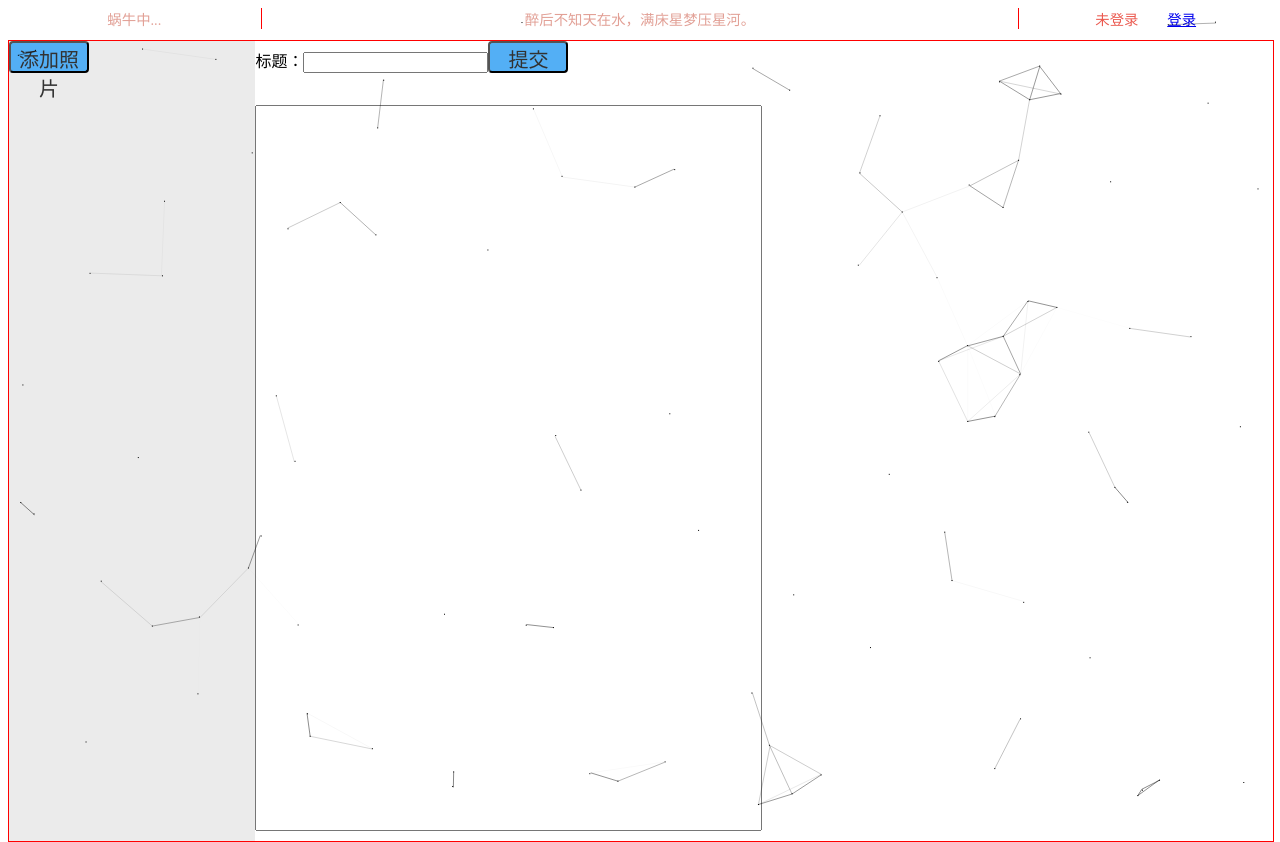
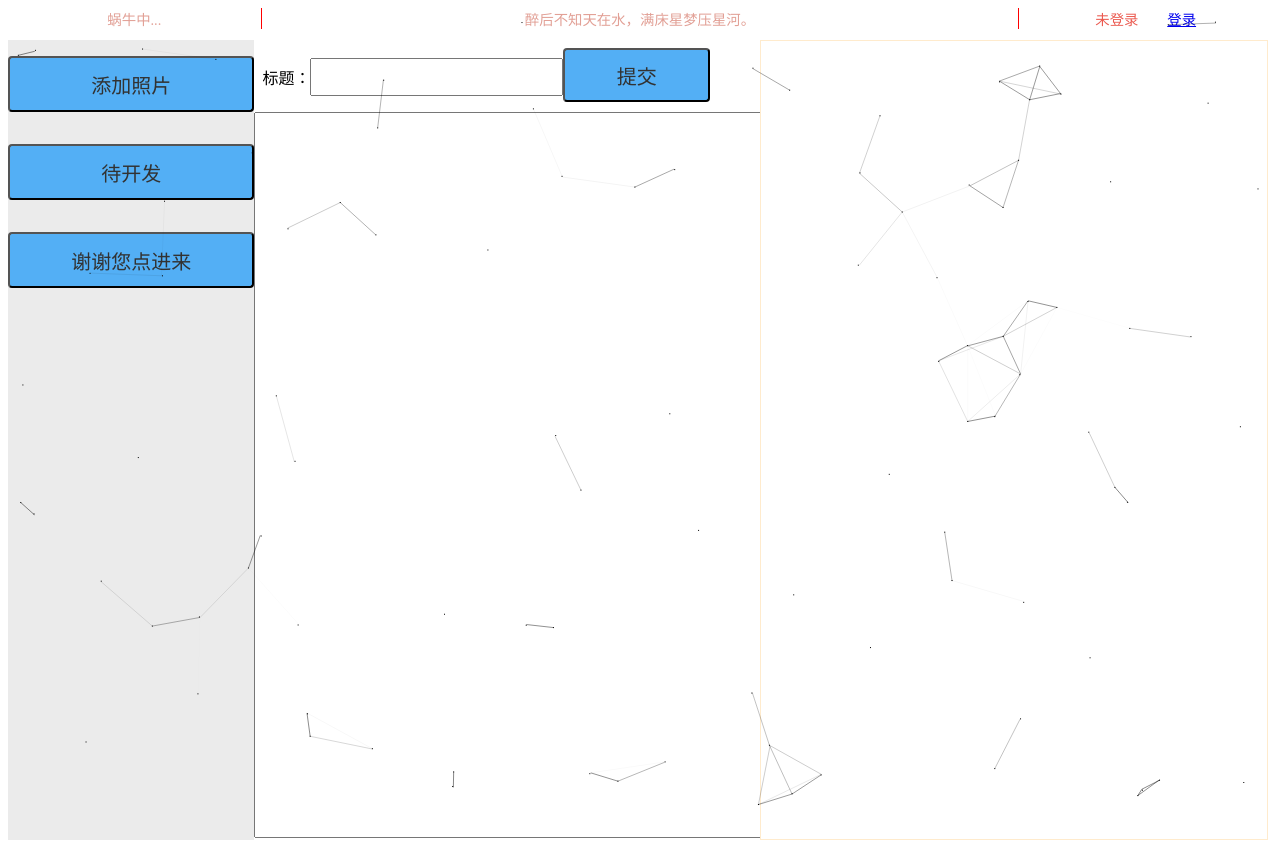
Before and after one commit to dddsswu/inso_font, a Vue app: page /#/postblog in a window 1280 px wide. Built offline with nearby package versions, Linux system fonts and the light colour scheme; what wc-messagebox would draw is missing.

Commit message:
写日记功能

```diff
--- a/src/api/url.js
+++ b/src/api/url.js
@@ -1,8 +1,6 @@
-
-
-function URL(){
-    let _URL_= 'http://localhost:3000';
-    //let _URL_= 'http://49.235.240.136:3000';
+function URL() {
+    //let _URL_= 'http://localhost:3000';
+    let _URL_ = 'http://49.235.240.136:3000';
     return _URL_;
 }
 
--- a/src/components/homeimage/msgbox.vue
+++ b/src/components/homeimage/msgbox.vue
@@ -15,7 +15,7 @@
   </div>
 </template>
 <script>
-import {mapState}from 'vuex'
+import { mapState } from "vuex";
 export default {
   data: function() {
     return {
@@ -23,43 +23,44 @@ export default {
       sendmsg: ""
     };
   },
-  computed:{...mapState(['isLogined','username'])},
+  computed: { ...mapState(["isLogined", "username"]) },
   methods: {
     async init() {
       try {
         let List = await this.$ajax("/msgbox", "GET");
         console.log(List);
-        this.msgList = (List.data.data).reverse();
+        this.msgList = List.data.data.reverse();
       } catch (error) {
         console.log(error);
       }
     },
-    async submit(){
-        if(!this.isLogined)return this.$alert('请先登录！').then(()=>{this.$router.push('/login')})
-        else{
-        let date=new Date();
-        date=[date.getFullYear(),date.getMonth()+1,date.getDate()]
-        date=date.join('-')
-           let params={msg:this.sendmsg,username:this.username,date}
-           let res =await this.$ajax('/msgbox','POST',params);
-           if(res.data.code===1) {
-               this.$alert('发送成功了！').then(()=>{
-                   this.sendmsg=""
-                   this.init();
-               })
-           }
-           else return this.$alert('发送失败，请稍后再试')
-        }
+    async submit() {
+      if (!this.isLogined)
+        return this.$alert("请先登录！").then(() => {
+          this.$router.push("/login");
+        });
+      else {
+        let date = new Date();
+        date = [date.getFullYear(), date.getMonth() + 1, date.getDate()];
+        date = date.join("-");
+        let params = { msg: this.sendmsg, username: this.username, date };
+        let res = await this.$ajax("/msgbox", "POST", params);
+        if (res.data.code === 1) {
+          this.$alert("发送成功了！").then(() => {
+            this.sendmsg = "";
+            this.init();
+          });
+        } else return this.$alert("发送失败，请稍后再试");
+      }
     }
   },
   created() {
     this.init();
   }
 };
-
 </script>
 <style scoped lang="less" >
-@import '../css/common.less';
+@import "../css/common.less";
 .content_msgbox {
   width: 100%;
   height: 4rem;
@@ -87,10 +88,13 @@ export default {
     resize: none;
     font: 400 18px system-ui;
   }
-  .btn-box{
-      margin-top: -0.3rem ;
-      text-align: end;
-      padding-right: 0.8rem;
+  .btn-box {
+    margin-top: -0.3rem;
+    text-align: end;
+    padding-right: 0.8rem;
+    .app-button {
+      width: 7rem;
+    }
   }
 }
 </style>
--- a/src/components/leftSlider.vue
+++ b/src/components/leftSlider.vue
@@ -7,51 +7,59 @@
         </div>
         <div class="title_box">{{title}}</div>
         <div class="title_box">{{date}}</div>
-
       </div>
+      <div class="func_area">
         <button v-if="photo" class="app-button" @click="addphoto">添加照片</button>
+        <button v-if="textblog" class="app-button" @click="toblog">写日记</button>
+        <button class="app-button" @click="toblog">待开发</button>
+        <button class="app-button" @click="toblog">谢谢您点进来</button>
+      </div>
     </div>
   </div>
 </template>
 
 <script>
-import {mapState} from 'vuex';
-import URL from '../api/url'
+import { mapState } from "vuex";
+import URL from "../api/url";
 export default {
   data: function() {
     return {
-            url: '',
-            title:'',
-            date:''
-        }
+      url: "",
+      title: "",
+      date: ""
+    };
   },
-    props: ['photo', 'blog'],
+  props: ["photo", "blog", "textblog"],
   computed: {
-        ...mapState(['username'])
+    ...mapState(["username"])
   },
   methods: {
+    toblog() {
+      this.$router.push("/postblog");
+    },
     addphoto() {
-            return this.$emit('app-addphoto', true)
+      return this.$emit("app-addphoto", true);
     },
-        async initBlog(){
-            if(this.blog){
-                let res = await this.$ajax('/postblog/last','POST',{username:this.username})
-                this.title=res.data.title;
-                this.date=res.data.date;
-                this.url=URL()+res.data.imgname;
+    async initBlog() {
+      if (this.blog) {
+        let res = await this.$ajax("/postblog/last", "POST", {
+          username: this.username
+        });
+        this.title = res.data.title;
+        this.date = res.data.date;
+        this.url = URL() + res.data.imgname;
         // this.url='http://49.235.240.136:3000'+res.data.imgname;
-
       }
     }
   },
-    created(){
-        this.initBlog()
+  created() {
+    this.initBlog();
   }
-}
+};
 </script>
 
 <style scoped lang="less">
-@import './css/common.less';
+@import "./css/common.less";
 .content_slider {
   background-color: @app-gray;
   color: @app-orgen;
@@ -62,6 +70,11 @@ export default {
     display: flex;
     text-align: center;
     height: 100%;
+    flex-wrap: wrap;
+    .func_area {
+      width: 100%;
+      //   margin-top: -12rem;
+    }
     .blog_box {
       width: 100%;
       height: 50%;
@@ -76,6 +89,11 @@ export default {
         }
       }
     }
+    .app-button {
+      margin: 1rem auto;
+      height: 3.5rem;
+      width: 100%;
+    }
   }
 }
 
--- a/src/views/Blog/postBlog.vue
+++ b/src/views/Blog/postBlog.vue
@@ -3,22 +3,34 @@
     <app-leftslider @app-addphoto="addphoto($event)" :photo="true"></app-leftslider>
     <div class="mid_box">
       <div class="title_box">
-                <div>
-                    <span>标题：</span><input v-model="title" /><button class="app-button" @click="submit">提交</button></div>
+        <div class="submit_box">
+          <span>标题：</span>
+          <input v-model="title" />
+          <button class="app-button" @click="submit">提交</button>
+        </div>
       </div>
       <textarea class="input_code" v-model="msg"></textarea>
     </div>
     <div class="show_box">
-            <div class="img_box" v-if="imgData"><img :src="imgData" /></div>
+      <div class="img_box" v-if="imgData">
+        <img :src="imgData" />
+      </div>
       <div class="input_blog" v-html="msg"></div>
     </div>
-        <input @change="drawpic" style="display:none" type="file" ref="photo" multiple="false" accept="image/*" />
+    <input
+      @change="drawpic"
+      style="display:none"
+      type="file"
+      ref="photo"
+      multiple="false"
+      accept="image/*"
+    />
   </div>
 </template>
 
 <script>
 import leftSlider from "../../components/leftSlider";
-import {mapState} from 'vuex'
+import { mapState } from "vuex";
 export default {
   data: function() {
     return {
@@ -27,13 +39,13 @@ export default {
       photo: [],
       imgData: "",
       title: "",
-            isloading:false,
+      isloading: false
     };
   },
   components: {
     "app-leftslider": leftSlider
   },
-    computed:{...mapState(['username'])},
+  computed: { ...mapState(["username"]) },
   methods: {
     addphoto(val) {
       if (val) {
@@ -63,40 +75,52 @@ export default {
       // console.log(_this.imgData);
     },
     submit() {
-             if(this.isloading) return
-            this.isloading=true;
-           let _this=this;
+      if (this.isloading) return;
+      this.isloading = true;
+      let _this = this;
       let date = new Date();
-            date = [date.getFullYear(), date.getMonth() + 1, date.getDate()]
-            date = date.join('-')
-            if(this.username==="")return this.$alert('请先登录！').then(()=>{this.$router.push('/login')})
-            if(this.msg===""||this.title==="") return this.$alert('请填写好标题/内容！').then(()=>{})
-            this.$confirm('确认提交吗？').then(function(){
-              let params = { "msg": _this.msg,username:_this.username, "title": _this.title, date:date,"imgData": _this.imgData };
-              let res = _this.$ajax('/postblog', 'POST', params);
-              console.log(res)
-              _this.isloading=false;
-              res.then((res)=>{
-                if(res.data.code){
-                  _this.$alert(res.data.msg).then(()=>{
-                    _this.$router.push('/')
-                  })
-                }else{
+      date = [date.getFullYear(), date.getMonth() + 1, date.getDate()];
+      date = date.join("-");
+      if (this.username === "")
+        return this.$alert("请先登录！").then(() => {
+          this.$router.push("/login");
+        });
+      if (this.msg === "" || this.title === "")
+        return this.$alert("请填写好标题/内容！").then(() => {});
+      this.$confirm("确认提交吗？").then(
+        function() {
+          let params = {
+            msg: _this.msg,
+            username: _this.username,
+            title: _this.title,
+            date: date,
+            imgData: _this.imgData
+          };
+          let res = _this.$ajax("/postblog", "POST", params);
+          console.log(res);
+          _this.isloading = false;
+          res.then(res => {
+            if (res.data.code) {
+              _this.$alert(res.data.msg).then(() => {
+                _this.$router.push("/");
+              });
+            } else {
               _this.$alert(res.data.msg);
             }
-              })
-            },function(){})
+          });
+        },
+        function() {}
+      );
     }
   }
 };
 </script>
 
 <style lang="less" scoped>
-@import url('../../components/css/common.less');
+@import url("../../components/css/common.less");
 .blog_box {
   width: 100%;
   height: 100%;
-    border: 1px solid red;
   display: flex;
   .mid_box {
     width: 40%;
@@ -104,11 +128,26 @@ export default {
     .title_box {
       width: 100%;
       height: 8%;
+      .submit_box {
+        margin: 0.5rem;
+        height: 100%;
+        input {
+          height: 2rem;
+          font-size: 1.4rem;
+          width: 50%;
+        }
+        button {
+          margin-right: 1rem;
+          width: 30%;
+          height: 85%;
+        }
+      }
     }
     .input_code {
       width: 99%;
       resize: none;
       height: 90%;
+      font-size: 1.5rem;
     }
   }
   .show_box {
@@ -116,6 +155,8 @@ export default {
     display: flex;
     flex-wrap: wrap;
     align-items: flex-start;
+    font-size: 1.5rem;
+    border: 1px solid blanchedalmond;
     .img_box {
       width: 100%;
       height: 40%;
--- a/src/views/Home.vue
+++ b/src/views/Home.vue
@@ -1,6 +1,6 @@
 <template >
   <div class="content_home">
-    <app-leftslider :blog="true"></app-leftslider>
+    <app-leftslider :blog="true" :textblog="true"></app-leftslider>
     <div class="main_fun">
       <app-image></app-image>
       <div class="msg_box">
```
Lines whose indentation alone changed are shown as unchanged.
